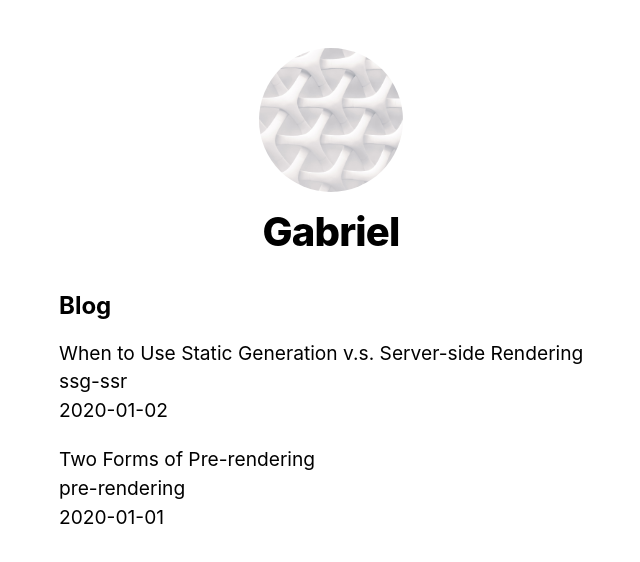
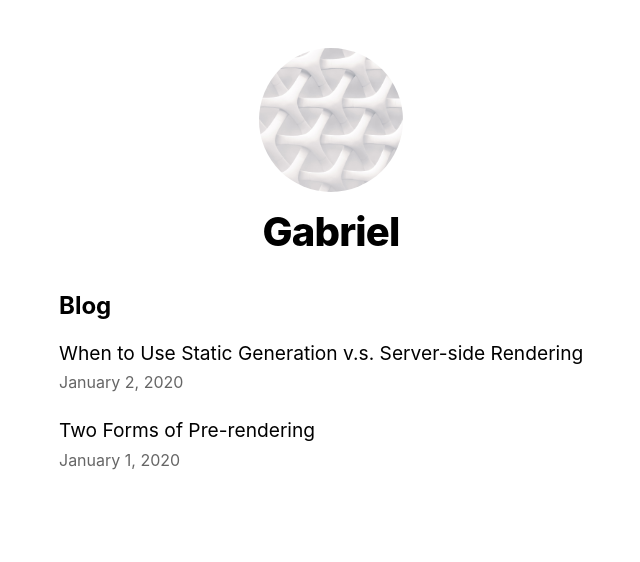
Before and after one commit to stenny453/nextjs-training, a Next.js app in the folder nextjs-basics/: page / in a window 1280 px wide. Shown: the top 562 px of the page, without its empty margins (309-949 px from the left). Built offline with nearby package versions, Linux system fonts and the light colour scheme.

Commit message:
Date component

```diff
--- /dev/null
+++ b/nextjs-basics/components/date.js
@@ -0,0 +1,6 @@
+import { parseISO, format } from 'date-fns';
+
+export default function Date({ dateString }) {
+  const date = parseISO(dateString);
+  return <time dateTime={dateString}>{format(date, 'LLLL d, yyyy')}</time>;
+}
--- a/nextjs-basics/lib/posts.js
+++ b/nextjs-basics/lib/posts.js
@@ -1,6 +1,8 @@
 import fs from 'fs';
 import path from 'path';
 import matter from 'gray-matter';
+import { remark } from 'remark';
+import html from 'remark-html';
 
 const postsDirectory = path.join(process.cwd(), 'posts');
 
@@ -63,16 +65,23 @@
     });
 }
 
-export function getPostData(id) {
+export async function getPostData(id) {
     const fullPath = path.join(postsDirectory, `${id}.md`);
     const fileContents = fs.readFileSync(fullPath, 'utf8');
 
     // Use gray-matter to parse the post metadata section
     const matterResult = matter(fileContents);
 
-    // Combine the data with the id
+    // Use remark to convert markdown into HTML string
+    const processedContent = await remark()
+      .use(html)
+      .process(matterResult.content);
+    const contentHtml = processedContent.toString();
+
+    // Combine the data with the id and contentHtml
     return {
       id,
+      contentHtml,
       ...matterResult.data,
     };
-}
+  }
--- a/nextjs-basics/package.json
+++ b/nextjs-basics/package.json
@@ -6,9 +6,12 @@
     "start": "next start"
   },
   "dependencies": {
+    "date-fns": "^2.29.3",
     "gray-matter": "^4.0.3",
     "next": "latest",
     "react": "18.2.0",
-    "react-dom": "18.2.0"
+    "react-dom": "18.2.0",
+    "remark": "^14.0.2",
+    "remark-html": "^15.0.1"
   }
 }
--- a/nextjs-basics/pages/index.js
+++ b/nextjs-basics/pages/index.js
@@ -2,6 +2,8 @@
 import Layout, { siteTitle } from '../components/layout';
 import utilStyles from '../styles/utils.module.css';
 import { getSortedPostsData } from '../lib/posts';
+import Link from 'next/link';
+import Date from '../components/date'
 
 export default function Home({ allPostsData }) {
   return (
@@ -14,12 +16,12 @@
         <ul className={utilStyles.list}>
           {allPostsData.map(({ id, date, title }) => (
             <li className={utilStyles.listItem} key={id}>
-              {title}
-              <br />
-              {id}
-              <br />
-              {date}
-            </li>
+            <Link href={`/posts/${id}`}>{title}</Link>
+            <br />
+            <small className={utilStyles.lightText}>
+              <Date dateString={date} />
+            </small>
+          </li>
           ))}
         </ul>
       </section>
```
Also changed, not shown: nextjs-basics/pages/posts/[id].js (+17 -6 lines), 1 other file (tests, documents, lock files or other folders).
